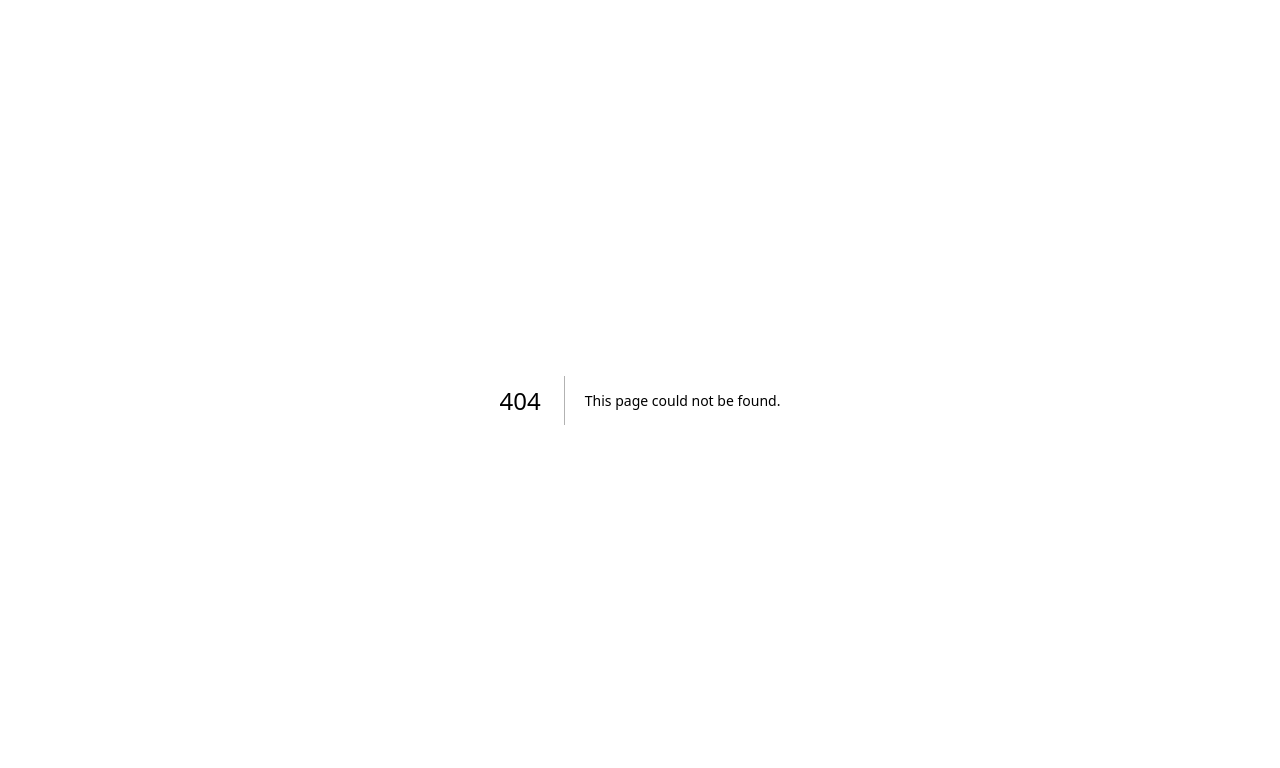
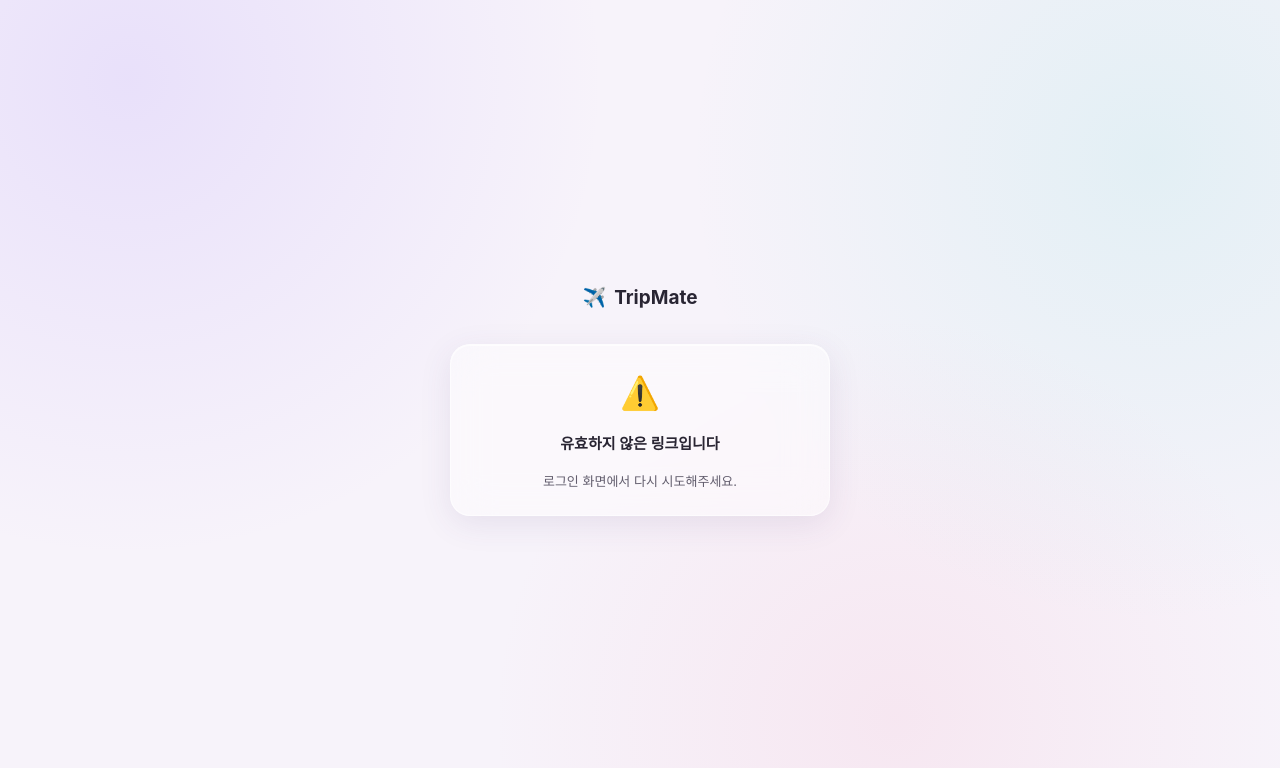
Before and after one commit to ari0516/TripMate, a Next.js app: page /auth/confirm in a window 1280 px wide. Before the commit this address had no page. Shown: the top 768 px of the page. Built offline with nearby package versions, Linux system fonts and the light colour scheme; a web font is replaced by a local one.

Commit message:
Require explicit confirm click for magic link (avoid email scanner token consumption)

```diff
--- /dev/null
+++ b/src/app/auth/confirm/page.tsx
@@ -0,0 +1,65 @@
+import { Button } from "@/components/common/Button";
+import { GlassCard } from "@/components/common/GlassCard";
+
+/**
+ * 매직링크 이메일의 확인 링크가 도착하는 곳.
+ * 링크를 열자마자 바로 로그인시키지 않고 버튼을 한 번 더 누르게 한다 —
+ * 이메일 보안 스캐너(Gmail 등)가 링크를 미리 열어보며 1회용 토큰을 소모해버리는 문제를 피하기 위함.
+ */
+export default async function ConfirmPage({
+  searchParams,
+}: PageProps<"/auth/confirm">) {
+  const params = await searchParams;
+  const get = (key: string) => {
+    const value = params[key];
+    return typeof value === "string" ? value : "";
+  };
+
+  const tokenHash = get("token_hash");
+  const type = get("type");
+  const next = get("next") || "/";
+
+  return (
+    <div className="mx-auto flex w-full max-w-[420px] flex-1 flex-col justify-center px-5 py-10">
+      <header className="mb-8 flex items-center justify-center gap-2 text-[19px] font-bold text-[#292533]">
+        <span aria-hidden>✈️</span> TripMate
+      </header>
+
+      <GlassCard level="base" className="space-y-4 p-6 text-center">
+        {tokenHash && type ? (
+          <>
+            <p className="text-[32px]" aria-hidden>
+              🔐
+            </p>
+            <p className="text-[15px] font-semibold text-[#292533]">
+              로그인을 완료해주세요
+            </p>
+            <p className="text-[13px] leading-relaxed text-[#625d6d]">
+              아래 버튼을 눌러야 로그인이 완료됩니다.
+            </p>
+            <form action="/auth/confirm/verify" method="POST">
+              <input type="hidden" name="token_hash" value={tokenHash} />
+              <input type="hidden" name="type" value={type} />
+              <input type="hidden" name="next" value={next} />
+              <Button type="submit" size="lg" fullWidth>
+                로그인 완료하기
+              </Button>
+            </form>
+          </>
+        ) : (
+          <>
+            <p className="text-[32px]" aria-hidden>
+              ⚠️
+            </p>
+            <p className="text-[15px] font-semibold text-[#292533]">
+              유효하지 않은 링크입니다
+            </p>
+            <p className="text-[13px] text-[#625d6d]">
+              로그인 화면에서 다시 시도해주세요.
+            </p>
+          </>
+        )}
+      </GlassCard>
+    </div>
+  );
+}
--- a/src/app/auth/confirm/route.ts
+++ b/src/app/auth/confirm/verify/route.ts
@@ -3,14 +3,14 @@
 
 import { createClient } from "@/lib/supabase/server";
 
-/** 매직링크 이메일의 확인 링크가 도착하는 곳 */
-export async function GET(request: NextRequest) {
-  const { searchParams } = new URL(request.url);
-  const tokenHash = searchParams.get("token_hash");
-  const type = searchParams.get("type") as EmailOtpType | null;
-  const next = searchParams.get("next") ?? "/";
+/** 확인 페이지에서 "로그인 완료하기" 버튼을 누르면 여기로 POST 된다 */
+export async function POST(request: NextRequest) {
+  const formData = await request.formData();
+  const tokenHash = formData.get("token_hash");
+  const type = formData.get("type") as EmailOtpType | null;
+  const next = (formData.get("next") as string) || "/";
 
-  if (tokenHash && type) {
+  if (typeof tokenHash === "string" && tokenHash && type) {
     const supabase = await createClient();
     const { error } = await supabase.auth.verifyOtp({
       type,
```
